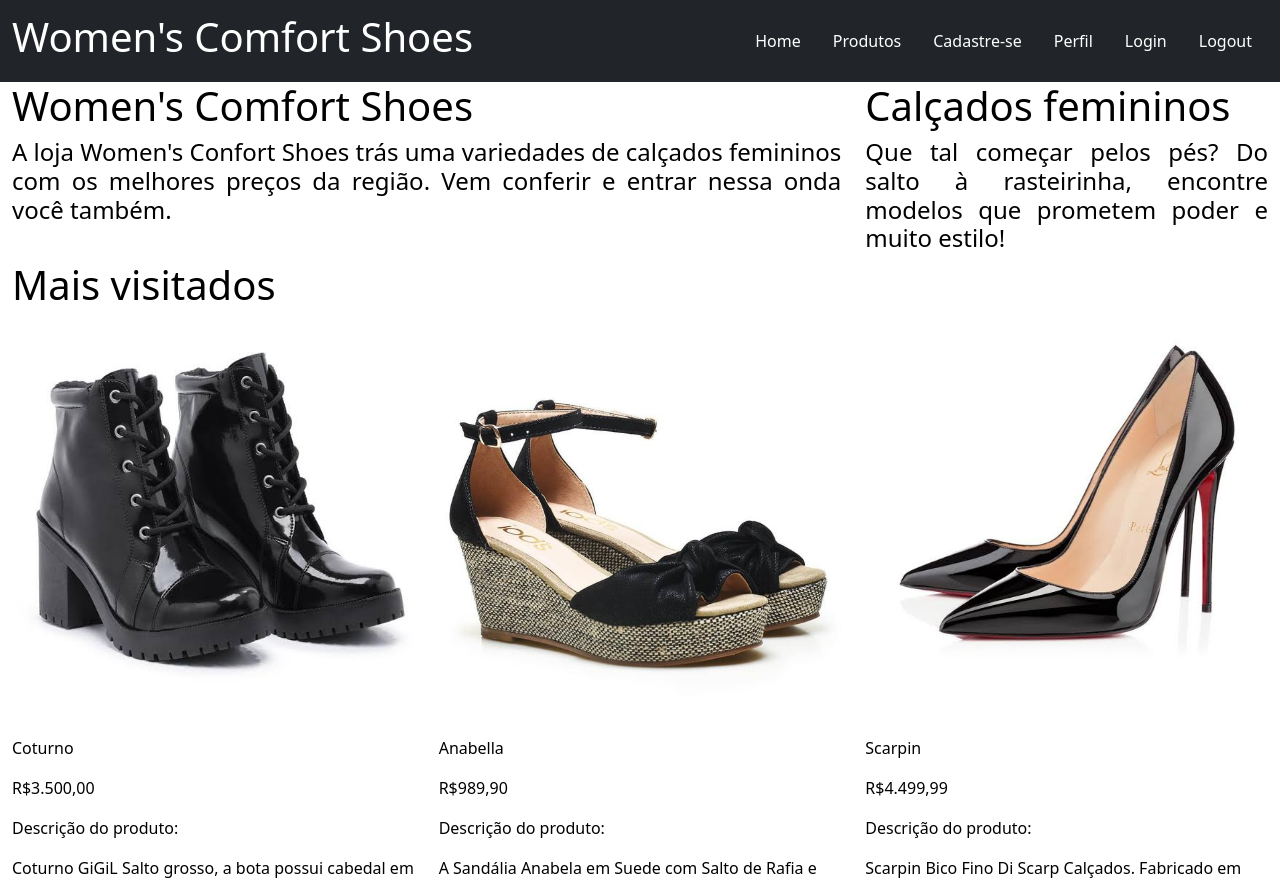
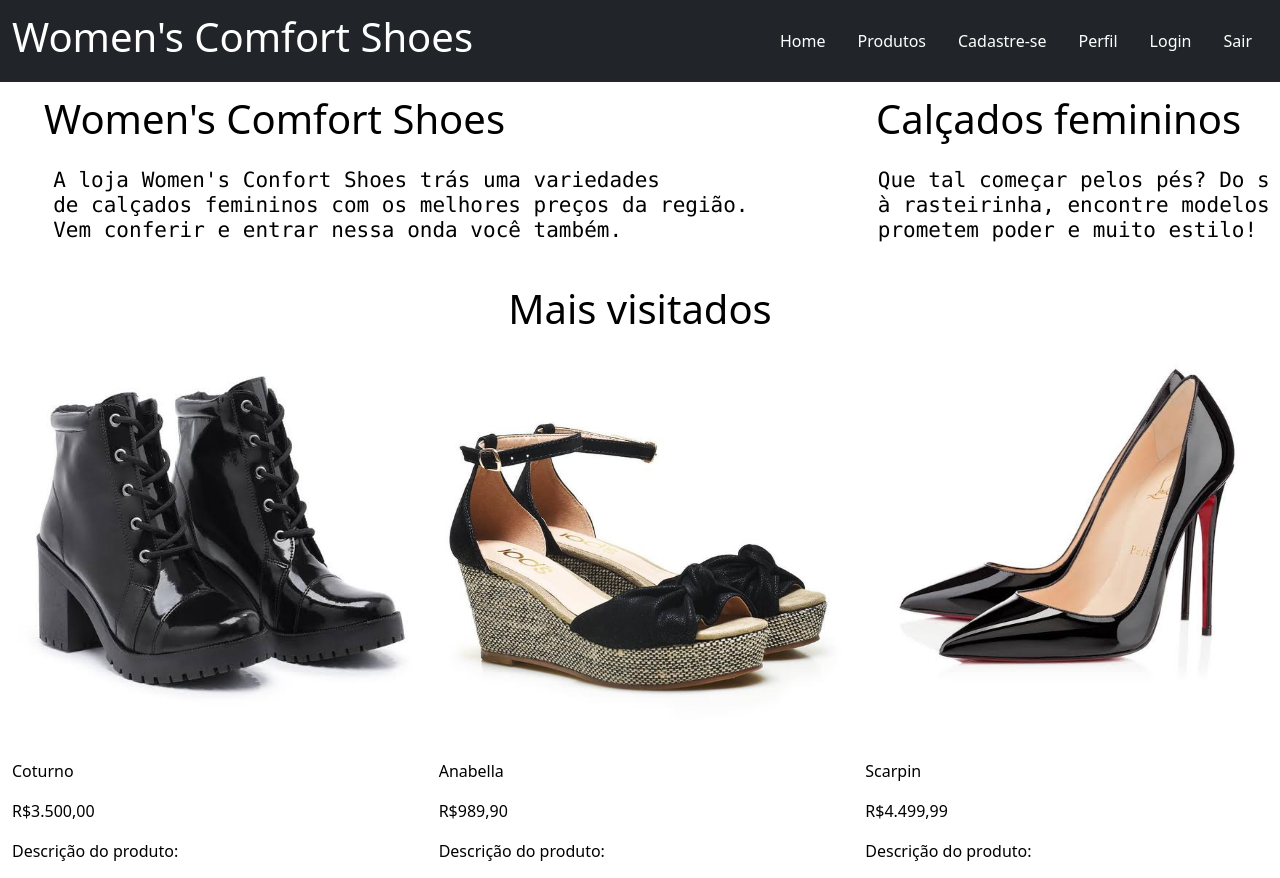
Before and after one commit to jonataspedro01/ProjetosIFRN, a plain HTML site: page Women'sComfortShoes(2°)/index.html in a window 1280 px wide. Shown: the top 878 px of the page. Drawn offline with nearby package versions, Linux system fonts and the light colour scheme.

Commit message:
Padronizando estilos

```diff
--- a/Women'sComfortShoes(2°)/estilos.css
+++ b/Women'sComfortShoes(2°)/estilos.css
@@ -1,18 +1,55 @@
+/* geral */
 .body
     {
       background-color: white;
+      margin: 0px;
     }
+
+    .rodape
+    {
+      text-align: center;
+      color: white
+    }
+
+    /* index.html */
+
   .inicio
   {
     color: black;
     text-align: justify;
+    margin-top: 13px;
+    margin-left: 20px;
+  }
+  .caracteristicas
+  {
+    margin-top: 25px;
+    margin-left: -92px;
+  }
+  .caracteristicas2
+  {
+    margin-left: -112px;
+    text-align: justify;
+    margin-top:  25px;
   }
   .primeiro , .segundo
   {
     color: black;
   }
-  .rodape
+  .visit
   {
     text-align: center;
-    color: white
   }
+
+  /* produtos.html */
+
+  .linha1, .linha2, .linha3
+  {
+    color: black;
+  }
+
+  /* login.html */
+
+  .login
+  {
+    text-align: center;
+  }
--- a/Women'sComfortShoes(2°)/index.html
+++ b/Women'sComfortShoes(2°)/index.html
@@ -32,7 +32,7 @@
     <a class="nav-link text-white" href="login.html">Login</a>
   </li>
   <li class="nav-item">
-    <a class="nav-link text-white" href="logout.html">Logout</a>
+    <a class="nav-link text-white" href="login.html">Sair</a>
   </li>
 </ul>
     </header>
@@ -42,22 +42,29 @@
        <div class="col-12 col-md-8 ">
         <h1>Women's Comfort Shoes</h1>
 
-        <h4>  A loja Women's Confort Shoes trás uma variedades de calçados femininos
-           com os melhores preços da região. Vem conferir e entrar nessa onda você também.
+        <h4 class="caracteristicas">
+          <pre>
+        A loja Women's Confort Shoes trás uma variedades
+        de calçados femininos com os melhores preços da região.
+        Vem conferir e entrar nessa onda você também.
         </h4>
+      </pre>
         </div>
         <div class="col-12 col-md-4 ">
         <h1> Calçados femininos</h1>
-        <h4> Que tal começar pelos pés? Do salto
-          à rasteirinha, encontre modelos que
-          prometem poder e muito estilo!</h4>
+        <h4 class="caracteristicas2">
+          <pre>
+         Que tal começar pelos pés? Do salto
+         à rasteirinha, encontre modelos que
+         prometem poder e muito estilo!</h4>
+            </pre>
     </div>
     </div>
     </div>
 
  <div class="container-fluid">
     <div class="row primeiro">
-       <h1>Mais visitados</h1>
+       <h1 class="visit">Mais visitados</h1>
           <div class="col-12 col-md-4 ">
             <p><img src="img1/bb.jpeg" alt="Produto" class="img-fluid" ></p>
                 <p>Coturno</p>
```
Also changed, not shown: Women'sComfortShoes(2°)/login.html (+3 -15 lines), Women'sComfortShoes(2°)/produtos.html (+3 -15 lines).
